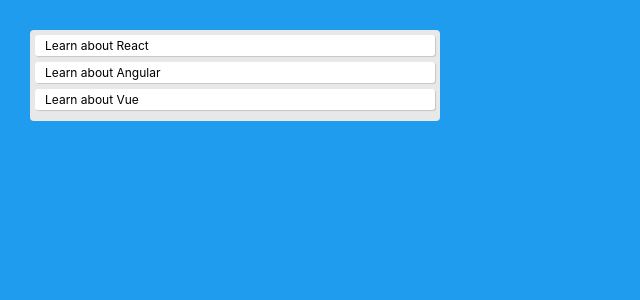
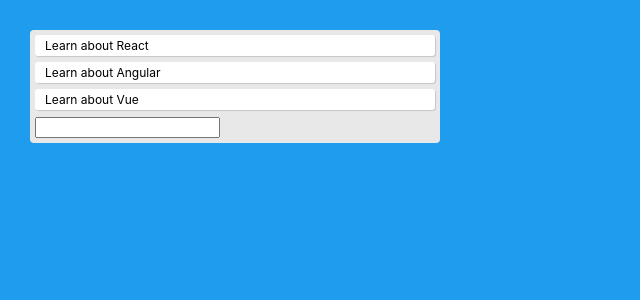
Before and after one commit to dstearle/react-hooks-intro, a React (Create React App) app: page / in a window 1280 px wide. Shown: the top 300 px of the page, without its empty margins (0-640 px from the left). Built offline with nearby package versions, Linux system fonts and the light colour scheme.

Commit message:
Implemented TodoForm component into the main app

```diff
--- a/src/App.js
+++ b/src/App.js
@@ -64,27 +64,35 @@
 
 	]);
 
+	// Method for adding todos
+	const addTodo = text => {
+
+		const newTodos = [...todos, {text}];
+
+		setTodos(newTodos);
+
+	}
+
 	// Markup
 	return (
 
 		<div className="app">
 
-			{/* Generated Todo List */}
 			<div className="todo-list">
 
-				{
+				{/* Generated Todo List */}
+				{todos.map(
 
-					todos.map(
+					(todo, index) => (
 
-						(todo, index) => (
-
-							<Todo key={index} index={index} todo={todo} />
-
-						)
+						<Todo key={index} index={index} todo={todo} />
 
 					)
 
-				}
+				)}
+
+				{/* Todo Form */}
+				<TodoForm addTodo={addTodo} />
 
 			</div>
 
```
